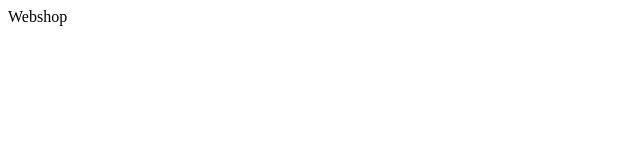
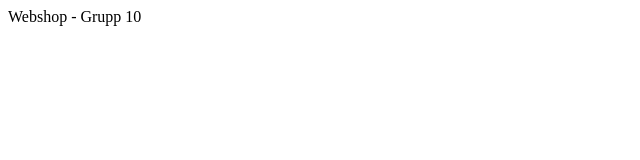
Before and after one commit to MalteNord/frontend-2-assignment, a React (Vite) app: page / in a window 1280 px wide. Shown: the top 160 px of the page, without its empty margins (0-640 px from the left). Built offline with nearby package versions, Linux system fonts and the light colour scheme.

Commit message:
test commit till develop

```diff
--- a/src/App.jsx
+++ b/src/App.jsx
@@ -1,7 +1,7 @@
 function App(){
   return (
     <div>
-      Webshop
+      Webshop - Grupp 10
     </div>
   )
 }
```
